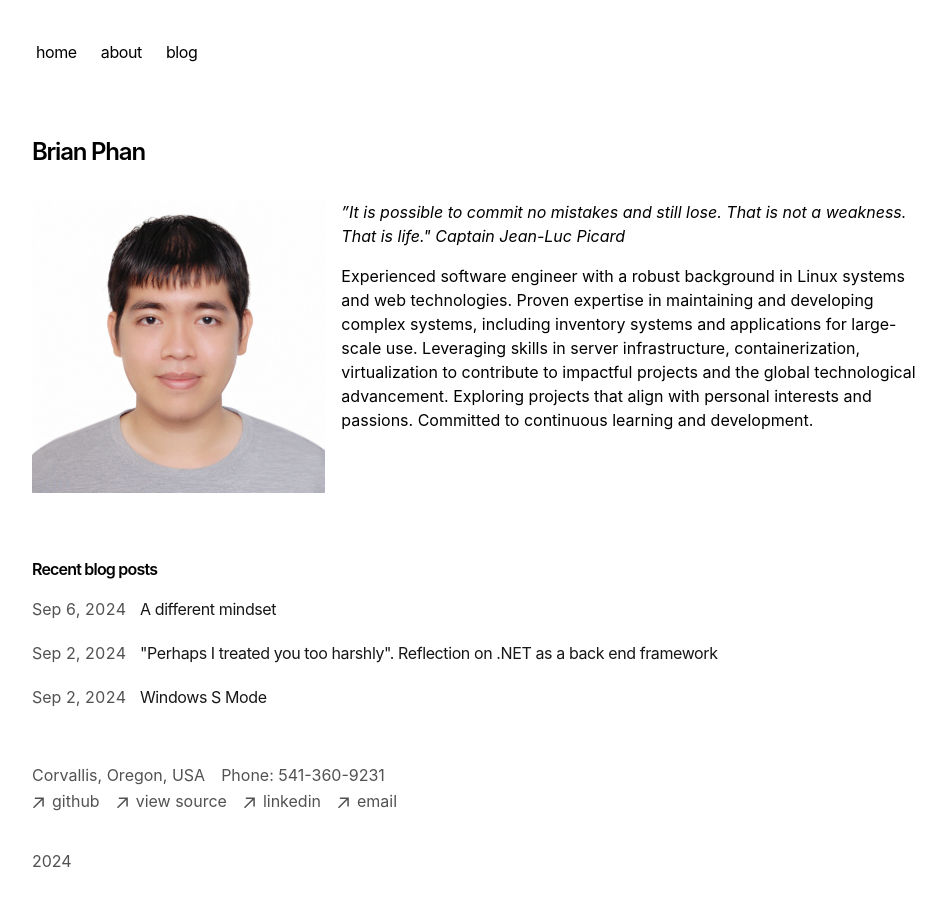
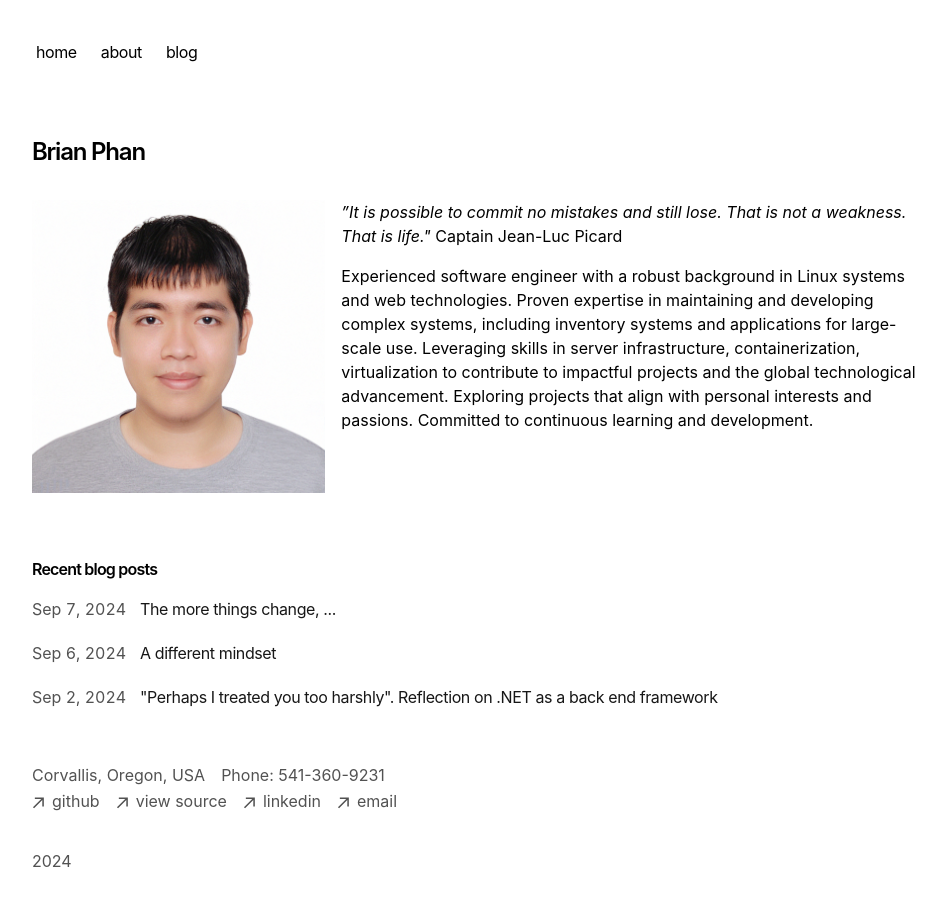
Before and after one commit to bachsofttrick/bachsofttrick.github.io, a Next.js app: page / in a window 1280 px wide. Shown: the top 906 px of the page, without its empty margins (160-1106 px from the left). Built offline with nearby package versions, Linux system fonts and the light colour scheme.

Commit message:
add new blog posts

```diff
--- /dev/null
+++ b/app/blog/posts/240907.md
@@ -0,0 +1,16 @@
+---
+title: 'The more things change, ...'
+publishedAt: '2024-09-07'
+---
+... the more they stay the same. Right now, it happens in web technologies. Back in the
+early days of the Internet, it was static HTML pages, sprinkle a bit of CSS and called it
+a day. Then Javascript came along for more interactivity. People wanted more, so came PHP
+for that dynamic web pages. PHP kickstarted the server-side rendering motive of web for years
+to come. There was also ASPX. When I started working around 2020, it was the time of Javascript
+frameworks. React, Vue, Svelte... you name it. Building Single Page Application was the bee's knee.
+And then comes your NextJS, Nuxt, 11ty, Astro... Even PHP-based content management systems (CMS)
+such as Wordpress have never left. It seems things a lot of times come full-circle, don't they?
+It's like trends. Go out of fashion, then give it a decade, and it comes back. The 80s nostalgia
+, big movie franchises, fat vs oil health debacle.
+
+*"plus ça change, plus c'est la même chose."* Jean-Baptiste Alphonse Karr
--- a/app/page.tsx
+++ b/app/page.tsx
@@ -15,9 +15,9 @@ export default function Page() {
           <img src="/images/about/portrait.jpg"/>
         </section>
         <section  style={{flex: 2}}>
-          <p className="mb-4 italic">
-            {`”It is possible to commit no mistakes and still lose. That is not a weakness. That is life."
-            Captain Jean-Luc Picard`}
+          <p className="mb-4">
+            <span className='italic'>{`”It is possible to commit no mistakes and still lose. That is not a weakness. That is life."`}</span>
+            {` Captain Jean-Luc Picard`}
           </p>
           <p className="mb-12">
             {`Experienced software engineer with a robust background in Linux systems and web technologies.
```
